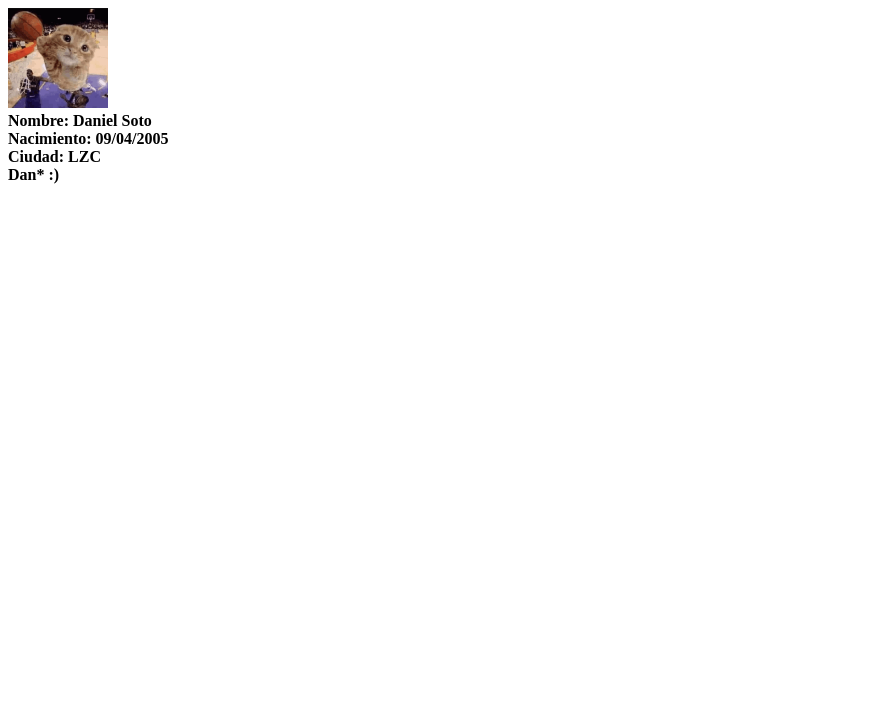
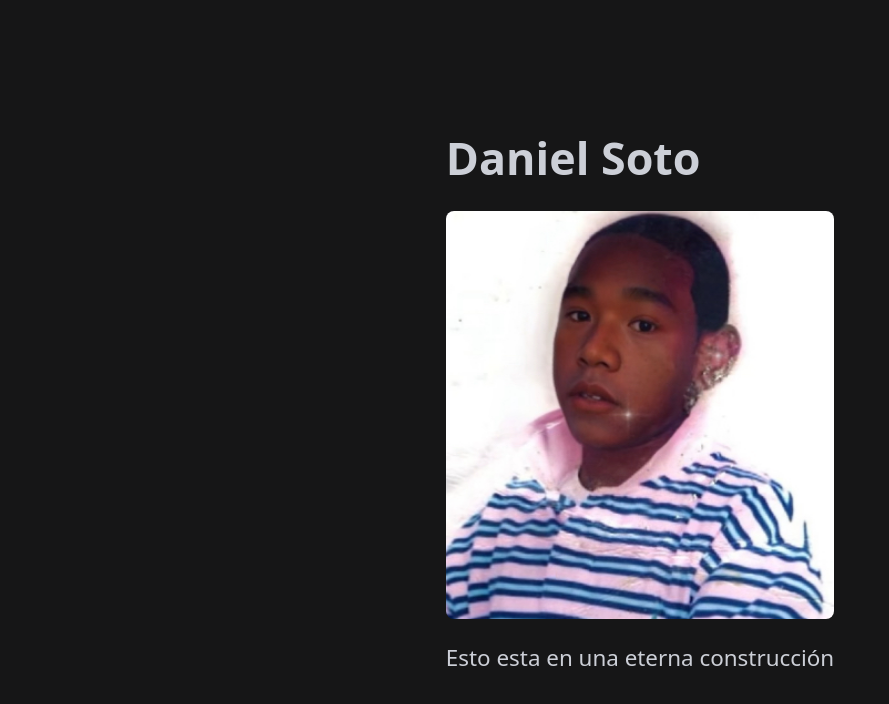
Before and after one commit to iDanielSoto/portfolio, a plain HTML site: page index.html in a window 1280 px wide. Shown: the whole page, without its empty margins (0-889 px from the left). Drawn offline with Linux system fonts and the light colour scheme.

Commit message:
Cambio de imagen de estrella, todo en general para avisar que esta en contrucción

```diff
--- a/index.html
+++ b/index.html
@@ -5,30 +5,15 @@
     <meta name="viewport" content="width=device-width, initial-scale=1.0">
     <title>Daniel Soto</title>
     <link rel="stylesheet" href="style.css">
-    <link rel="shortcut icon" href="images/gatopro.png" type="image/x-icon">
+    <link rel="shortcut icon" href="images/estrella.png" type="image/x-icon">
 </head>
-<body>
-    <header class="header">
-        <img src="images/gatopro.png" alt="Foto de perfil">
-        <div class="header-info">
-            <div>
-                <strong>Nombre:</strong>
-                <span>Daniel Soto</span>
-            </div>
-            <div>
-                <strong>Nacimiento:</strong>
-                <span>09/04/2005</span>
-            </div>
-            <div>
-                <strong>Ciudad:</strong>
-                <span>LZC</span>
-            </div>
-            <div class="signature-line">
-                <span class="signature">Dan* :)</span>
-            </div>
-        </div>
-    </header>
-    <main>
+<body class="default-0">
+    <main class="container default-0">
+        <header class="info default-0">
+            <h1>Daniel Soto</h1>
+        </header>
+        <img src="images/nigg.JPEG" alt="">
+        <p>Esto esta en una eterna construcción</p>
     </main>
 </body>
 </html>
--- a/style.css
+++ b/style.css
@@ -1,14 +1,31 @@
-.flex {
+body {
+    color: #cccfd7;
+    background-color: #161617;
+    font-family: system-ui;
+    font-size: 1.4em;
     display: flex;
+    align-items: center;
+    justify-content: center;
+    height: 100vh;
 }
 
-.header {
-    font-weight: bold;
-    margin-bottom: 1rem;
+.default-0 {
+    margin: 0;
+    padding: 0;
 }
 
-.header img {
-    width: 100px;
-    height: 100px;
-    margin-right: 1rem;
+main {
+    display: flex;
+    flex-direction: column;
+    justify-content: center;
+    gap: 1em;
 }
+
+h1, p {
+    margin: 0;
+}
+
+img {
+    max-width: 100%;
+    border-radius: 8px;
+}
```
Also changed, not shown: images/estrella.png (added), images/nigg.JPEG (added), images/star.ico (added).
